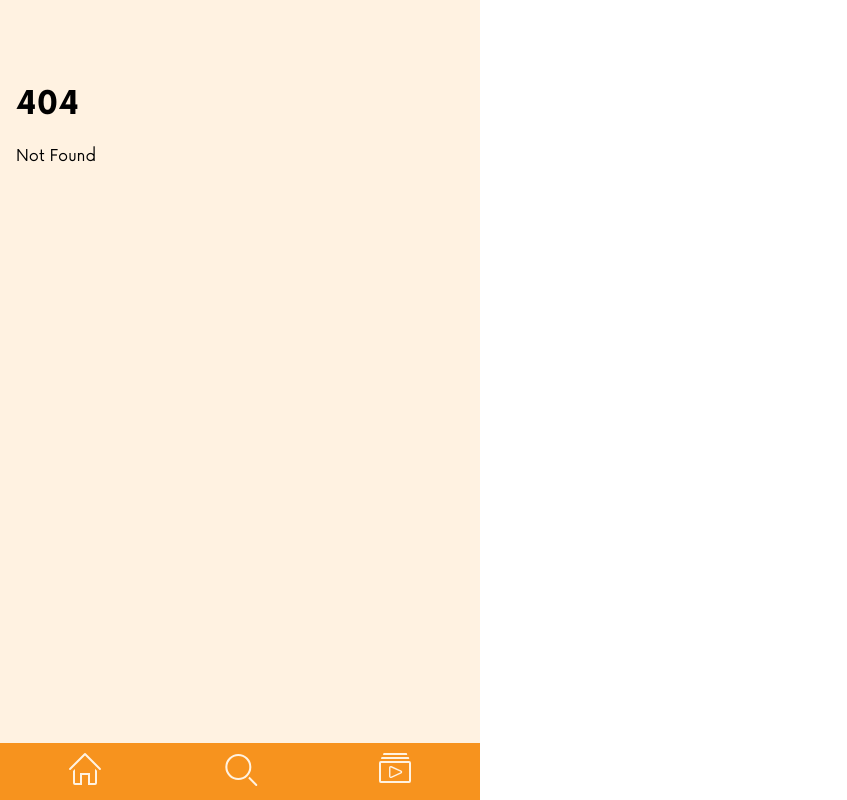
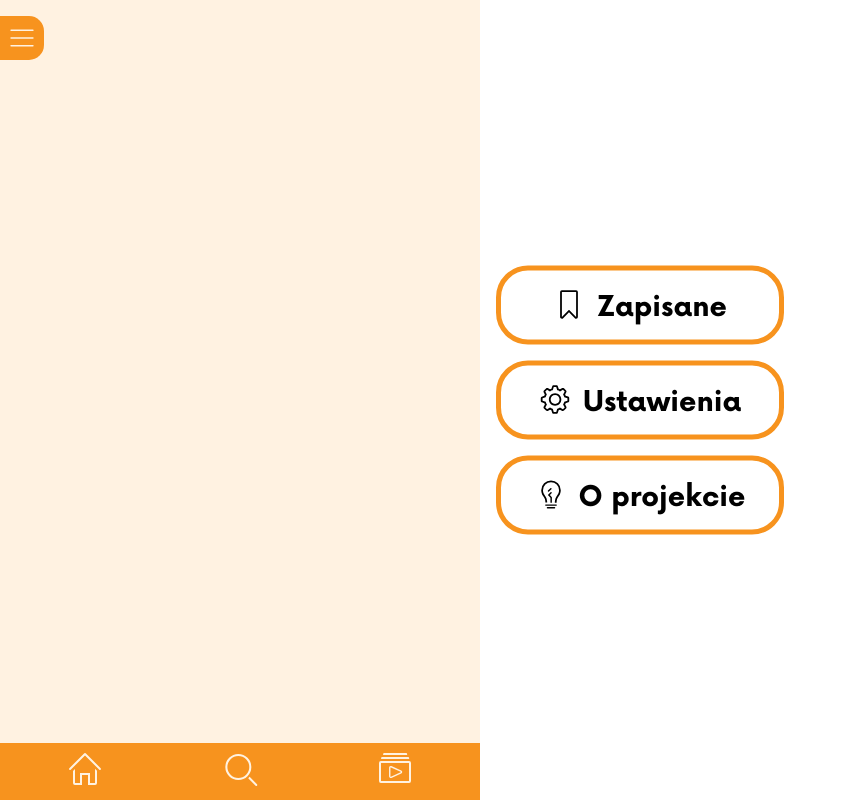
Before and after one commit to Worshox/student-resourcepack, a SvelteKit app: page /menu in a window 1280 px wide. Before the commit this address had no page. Shown: the whole page, without its empty margins (0-847 px from the left). Built offline with nearby package versions, Linux system fonts and the light colour scheme.

Commit message:
create menu page

```diff
--- /dev/null
+++ b/src/routes/menu/+page.svelte
@@ -0,0 +1,91 @@
+<script>
+	import Topbar from '$lib/Topbar.svelte';
+</script>
+
+<Topbar menu={true} />
+
+<section>
+	<a href="/zapisane">
+		<svg xmlns="http://www.w3.org/2000/svg" width="100" height="100" viewBox="0 0 36 36"
+			><path
+				fill="var(--lm-font-color)"
+				d="M26 34a2 2 0 0 1-1.41-.58L18 26.82l-6.54 6.52A2 2 0 0 1 8 31.93V4a2 2 0 0 1 2-2h16a2 2 0 0 1 2 2v28a2 2 0 0 1-2 2Zm0-2V4H10v27.93L18 24Z"
+				class="clr-i-outline clr-i-outline-path-1"
+			/><path fill="none" d="M0 0h36v36H0z" /></svg
+		>
+		Zapisane
+	</a>
+	<a href="/ustawienia">
+		<svg xmlns="http://www.w3.org/2000/svg" width="100" height="100" viewBox="0 0 36 36"
+			><path
+				fill="var(--lm-font-color)"
+				d="M18.1 11c-3.9 0-7 3.1-7 7s3.1 7 7 7s7-3.1 7-7s-3.1-7-7-7zm0 12c-2.8 0-5-2.2-5-5s2.2-5 5-5s5 2.2 5 5s-2.2 5-5 5z"
+				class="clr-i-outline clr-i-outline-path-1"
+			/><path
+				fill="var(--lm-font-color)"
+				d="m32.8 14.7l-2.8-.9l-.6-1.5l1.4-2.6c.3-.6.2-1.4-.3-1.9l-2.4-2.4c-.5-.5-1.3-.6-1.9-.3l-2.6 1.4l-1.5-.6l-.9-2.8C21 2.5 20.4 2 19.7 2h-3.4c-.7 0-1.3.5-1.4 1.2L14 6c-.6.1-1.1.3-1.6.6L9.8 5.2c-.6-.3-1.4-.2-1.9.3L5.5 7.9c-.5.5-.6 1.3-.3 1.9l1.3 2.5c-.2.5-.4 1.1-.6 1.6l-2.8.9c-.6.2-1.1.8-1.1 1.5v3.4c0 .7.5 1.3 1.2 1.5l2.8.9l.6 1.5l-1.4 2.6c-.3.6-.2 1.4.3 1.9l2.4 2.4c.5.5 1.3.6 1.9.3l2.6-1.4l1.5.6l.9 2.9c.2.6.8 1.1 1.5 1.1h3.4c.7 0 1.3-.5 1.5-1.1l.9-2.9l1.5-.6l2.6 1.4c.6.3 1.4.2 1.9-.3l2.4-2.4c.5-.5.6-1.3.3-1.9l-1.4-2.6l.6-1.5l2.9-.9c.6-.2 1.1-.8 1.1-1.5v-3.4c0-.7-.5-1.4-1.2-1.6zm-.8 4.7l-3.6 1.1l-.1.5l-.9 2.1l-.3.5l1.8 3.3l-2 2l-3.3-1.8l-.5.3c-.7.4-1.4.7-2.1.9l-.5.1l-1.1 3.6h-2.8l-1.1-3.6l-.5-.1l-2.1-.9l-.5-.3l-3.3 1.8l-2-2l1.8-3.3l-.3-.5c-.4-.7-.7-1.4-.9-2.1l-.1-.5L4 19.4v-2.8l3.4-1l.2-.5c.2-.8.5-1.5.9-2.2l.3-.5l-1.7-3.3l2-2l3.2 1.8l.5-.3c.7-.4 1.4-.7 2.2-.9l.5-.2L16.6 4h2.8l1.1 3.5l.5.2c.7.2 1.4.5 2.1.9l.5.3l3.3-1.8l2 2l-1.8 3.3l.3.5c.4.7.7 1.4.9 2.1l.1.5l3.6 1.1v2.8z"
+				class="clr-i-outline clr-i-outline-path-2"
+			/><path fill="none" d="M0 0h36v36H0z" /></svg
+		>
+		Ustawienia</a
+	>
+	<a href="/o-projekcie">
+		<svg xmlns="http://www.w3.org/2000/svg" width="100" height="100" viewBox="0 0 36 36"
+			><path
+				fill="var(--lm-font-color)"
+				d="M18 2.25a11 11 0 0 0-11 11a10.68 10.68 0 0 0 1 4.63a16.36 16.36 0 0 0 1.12 1.78a17 17 0 0 1 2 3.47a16.19 16.19 0 0 1 .59 4h2a18.17 18.17 0 0 0-.71-4.69a18.46 18.46 0 0 0-2.22-3.92a15.79 15.79 0 0 1-1-1.54A8.64 8.64 0 0 1 9 13.23a9 9 0 0 1 18.07 0a8.64 8.64 0 0 1-.86 3.77a15.79 15.79 0 0 1-1 1.54a18.46 18.46 0 0 0-2.21 3.9a18.17 18.17 0 0 0-.71 4.71h2a16.19 16.19 0 0 1 .59-4a17 17 0 0 1 2-3.47A16.31 16.31 0 0 0 28 17.86a10.68 10.68 0 0 0 1-4.63A11 11 0 0 0 18 2.25Z"
+				class="clr-i-outline clr-i-outline-path-1"
+			/><path
+				fill="var(--lm-font-color)"
+				d="M18.63 15.51a.8.8 0 0 0-1.13 0l-3 3l2.86 3.13v5.54H19V21l-2.24-2.45l1.89-1.89a.8.8 0 0 0-.02-1.15Z"
+				class="clr-i-outline clr-i-outline-path-2"
+			/><path
+				fill="var(--lm-font-color)"
+				d="M23.86 29.15H12.11a.8.8 0 1 0 0 1.6h11.75a.8.8 0 0 0 0-1.6Z"
+				class="clr-i-outline clr-i-outline-path-3"
+			/><path
+				fill="var(--lm-font-color)"
+				d="M22 32.15h-8a.8.8 0 1 0 0 1.6h8a.8.8 0 1 0 0-1.6Z"
+				class="clr-i-outline clr-i-outline-path-4"
+			/><path
+				fill="var(--lm-font-color)"
+				d="m17.32 10.89l-2.73 2.73a.8.8 0 0 0 1.13 1.13L18.45 12a.8.8 0 1 0-1.13-1.13Z"
+				class="clr-i-outline clr-i-outline-path-5"
+			/><path fill="none" d="M0 0h36v36H0z" /></svg
+		>
+		O projekcie</a
+	>
+</section>
+
+<style>
+	section {
+		position: absolute;
+		top: 50%;
+		left: 50%;
+		transform: translate(-50%, -50%);
+		display: flex;
+		flex-direction: column;
+		justify-content: center;
+		align-items: center;
+		gap: 1rem;
+	}
+
+	section a {
+		display: flex;
+		justify-content: center;
+		gap: 0.75rem;
+		width: 18rem;
+		padding: 1.25rem 1rem 1rem 1rem;
+		border: 5px solid var(--lm-accent);
+		border-radius: 2rem;
+		font-size: 1.75rem;
+		font-weight: 700;
+		color: var(--lm-font-color);
+	}
+
+	svg {
+		width: 2rem;
+		height: 2rem;
+		margin-top: -0.125rem;
+	}
+</style>
```
